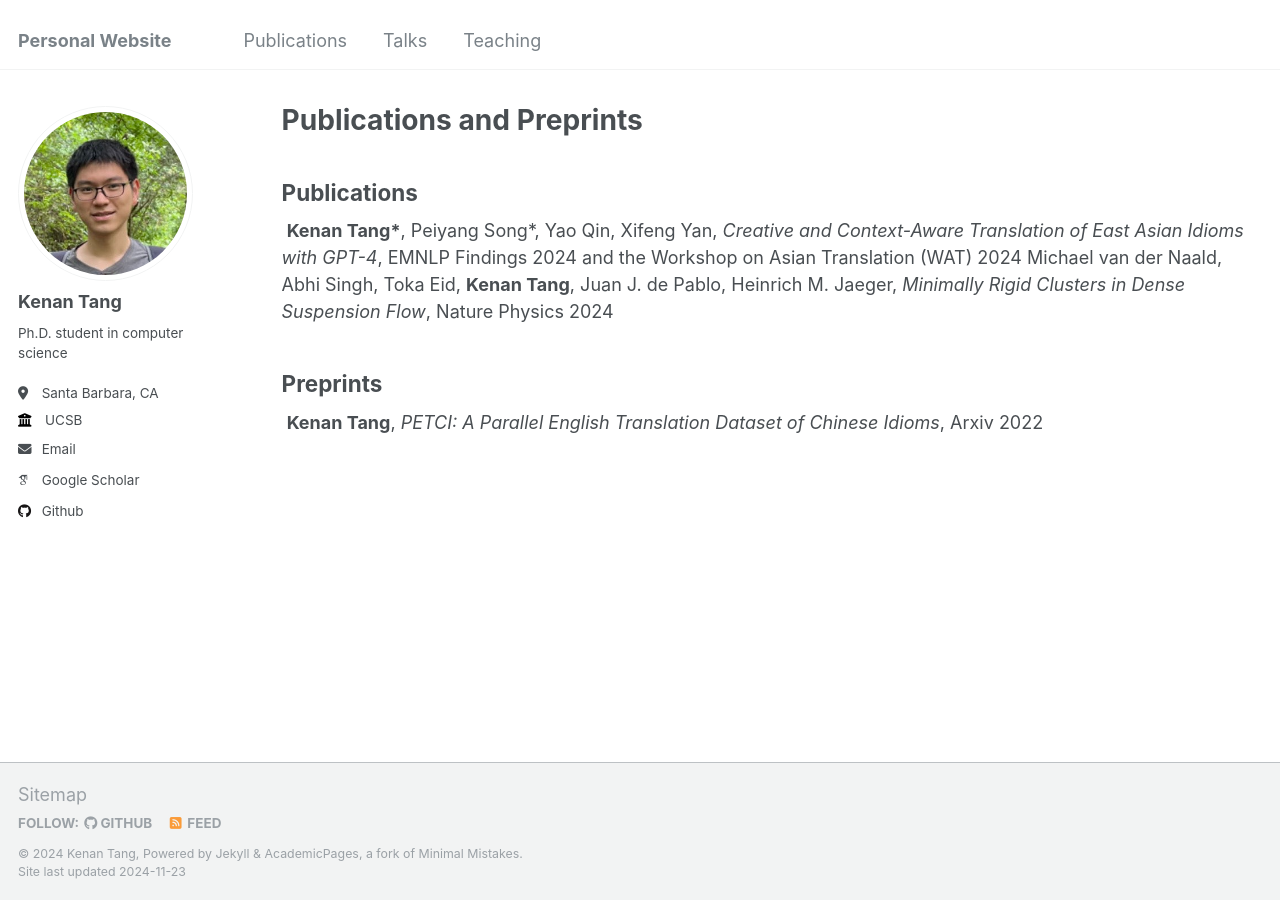
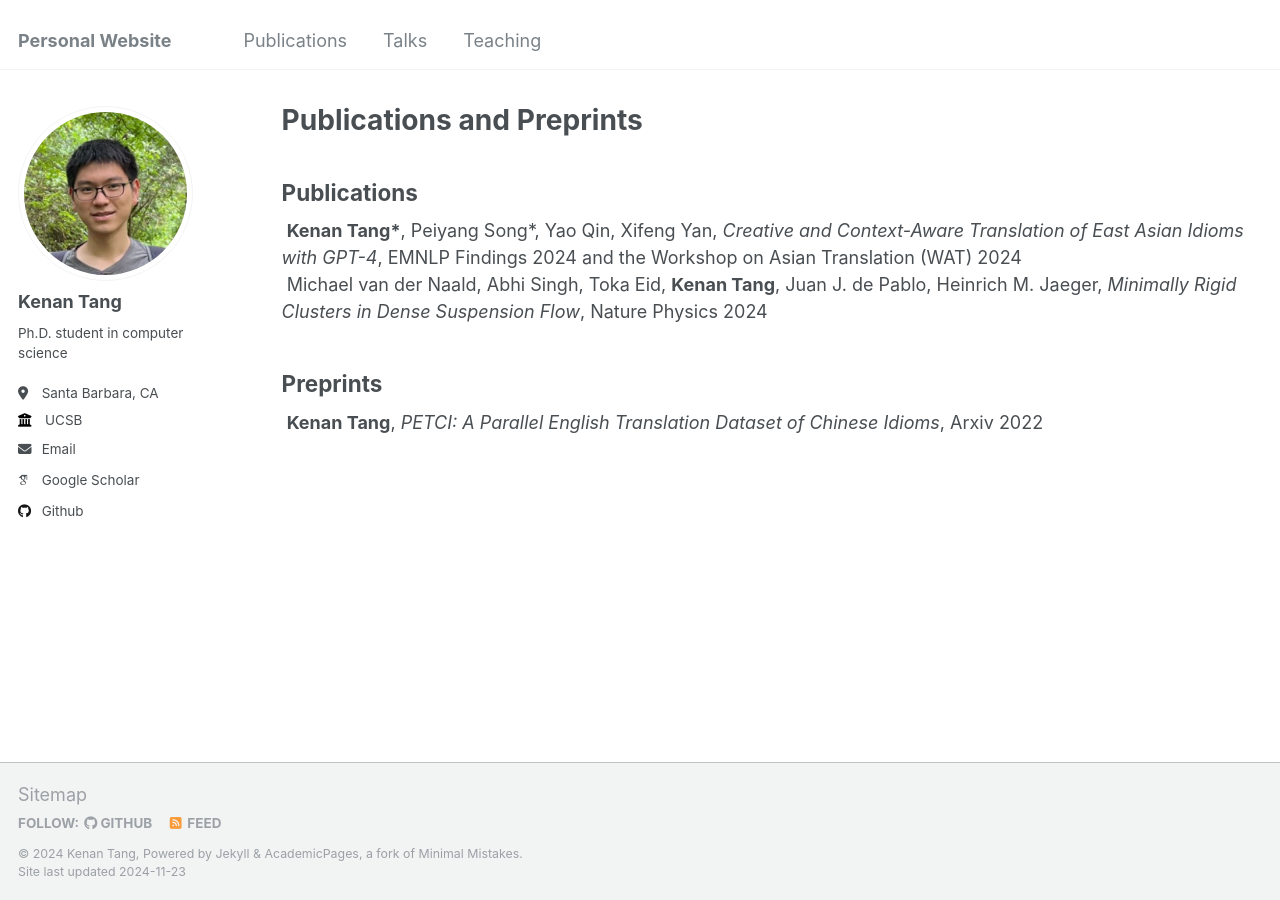
Before and after one commit to kenantang/kenantang.github.io, a Jekyll site: the page built from _pages/publications.html, in a window 1280 px wide. Built offline with Jekyll 4.4.1, drawn with Linux system fonts in a browser that asks for light colours; some web fonts are replaced.

Commit message:
fix safari mobile format

```diff
--- a/_pages/publications.html
+++ b/_pages/publications.html
@@ -6,12 +6,13 @@ author_profile: true
 ---
 
 <h2 class="wordwrap">Publications</h2>
-<div class="wordwrap">
+<div class="wordwrap"  style="margin: 0; padding: 0;">
 <b>Kenan Tang*</b>, Peiyang Song*, Yao Qin, Xifeng Yan, <i>Creative and Context-Aware Translation of East Asian Idioms with GPT-4</i>, EMNLP Findings 2024 and the Workshop on Asian Translation (WAT) 2024
-
+</div>
+<div class="wordwrap"  style="margin: 0; padding: 0;">
 Michael van der Naald, Abhi Singh, Toka Eid, <b>Kenan Tang</b>, Juan J. de Pablo, Heinrich M. Jaeger, <i>Minimally Rigid Clusters in Dense Suspension Flow</i>, Nature Physics 2024
 </div>
 <h2 class="wordwrap">Preprints</h2>
-<div class="wordwrap">
+<div class="wordwrap"  style="margin: 0; padding: 0;">
 <b>Kenan Tang</b>, <i>PETCI: A Parallel English Translation Dataset of Chinese Idioms</i>, Arxiv 2022
 </div>
--- a/_pages/talks.html
+++ b/_pages/talks.html
@@ -5,7 +5,7 @@ permalink: /talks/
 author_profile: true
 ---
 
-<div class="wordwrap">
+<div class="wordwrap" style="margin: 0; padding: 0;">
 Creative and Context-Aware Translation of East Asian Idioms with GPT-4
 <p style="margin: 0; color: grey; font-size: 0.9em;">Nov 16, 2024, The 11th Workshop on Asian Translation (WAT 2024) at EMNLP</p>
 Creative and Context-Aware Translation of East Asian Idioms with GPT-4
--- a/_pages/teaching.html
+++ b/_pages/teaching.html
@@ -5,7 +5,7 @@ permalink: /teaching/
 author_profile: true
 ---
 
-<div class="wordwrap">
+<div class="wordwrap" style="margin: 0; padding: 0;">
 CMPSC 165B: Machine Learning
 <p style="margin: 0; color: grey; font-size: 0.9em;">2024 Spring, University of California, Santa Barbara</p>
 CMPSC 9: Intermediate Python
```
